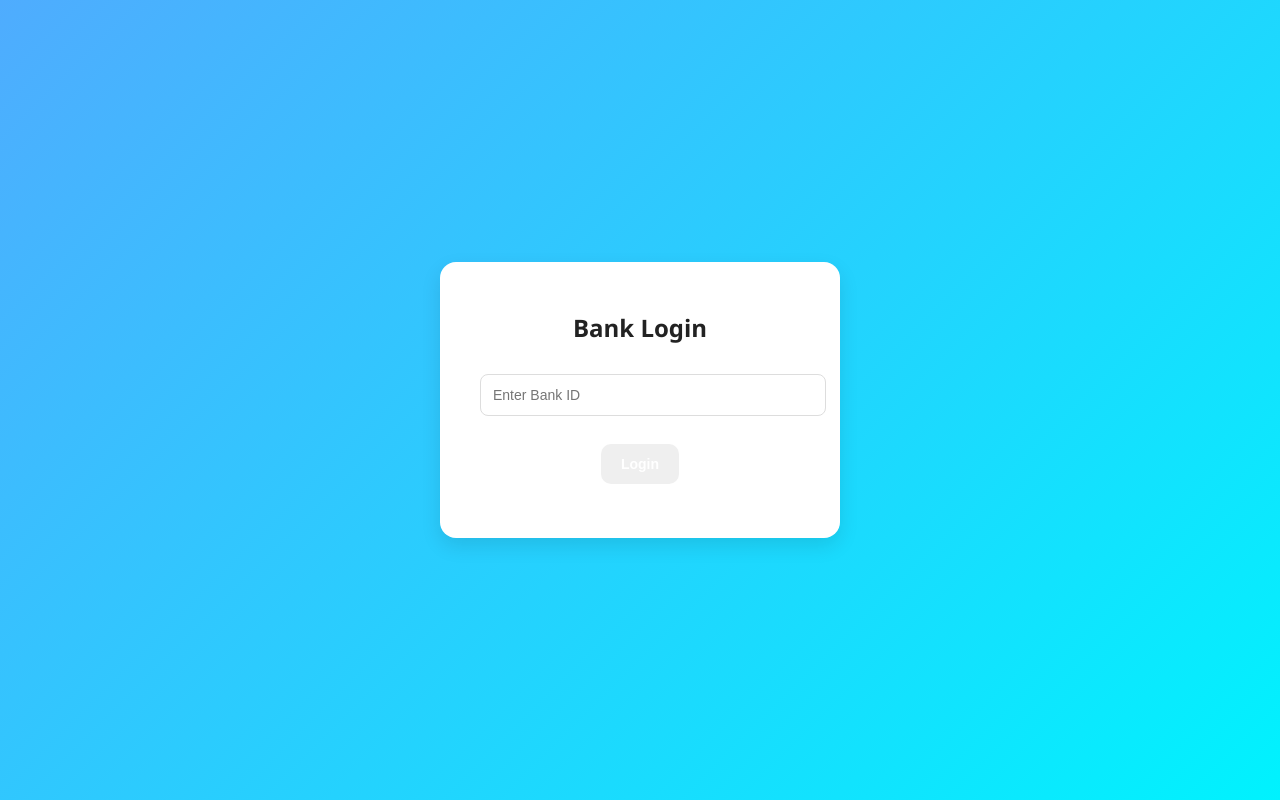
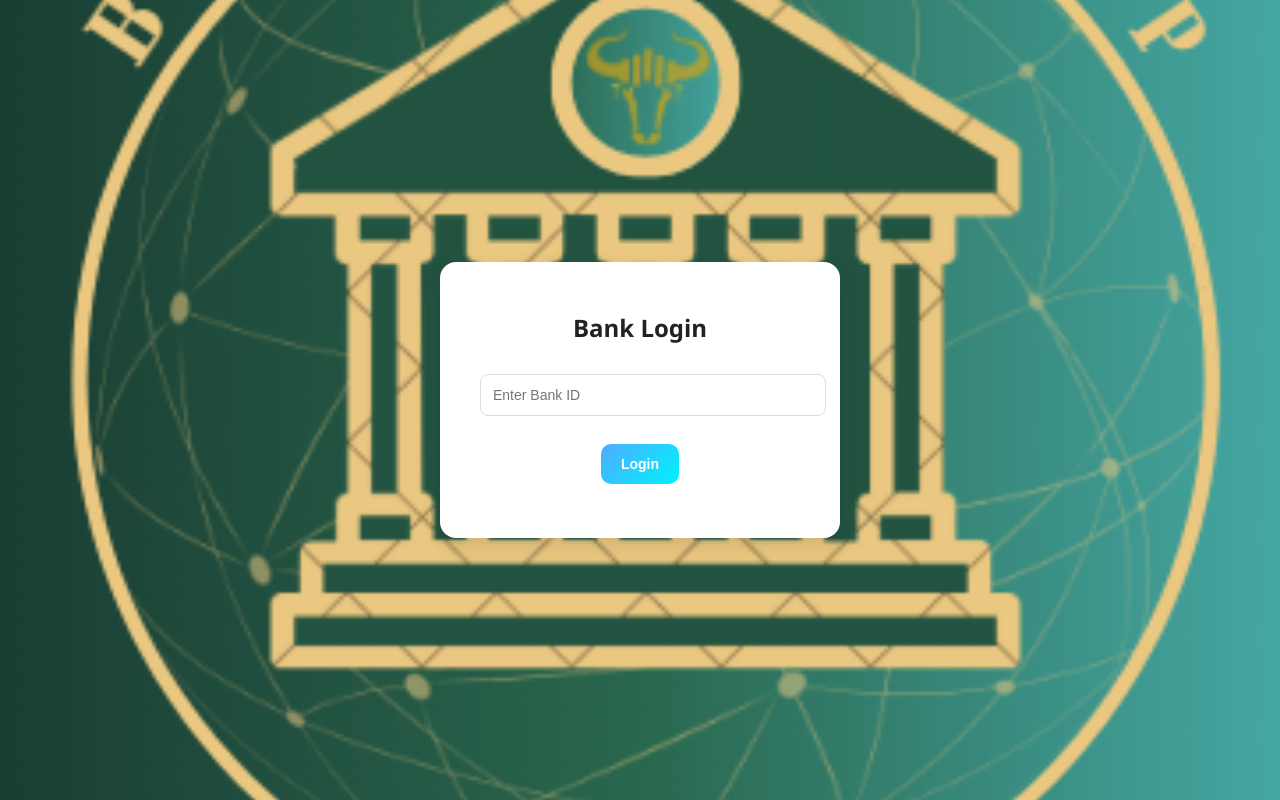
Before and after one commit to gitrhitreal/bankers, a plain HTML site: page index.html in a window 1280 px wide. Drawn offline with Linux system fonts and the light colour scheme.

Commit message:
Update index.html

```diff
--- a/index.html
+++ b/index.html
@@ -7,7 +7,8 @@
     body {
       margin: 0;
       font-family: 'Segoe UI', Tahoma, Geneva, Verdana, sans-serif;
-      background: linear-gradient(135deg, #4facfe, #00f2fe);
+      background: url("Screenshot 2025-09-12 213910.png") no-repeat center center fixed;
+      background-size: cover;
       display: flex;
       justify-content: center;
       align-items: center;
@@ -37,8 +38,7 @@
     }
     input[type="text"]:focus { border-color: #4facfe; }
     button {
-      background: url(Screenshot 2025-09-12 213910.png) no-repeat center center/cover;
-      background-size: cover;
+      background: linear-gradient(135deg, #4facfe, #00f2fe);
       border: none;
       color: white;
       padding: 12px 20px;
```
Lines whose indentation alone changed are shown as unchanged.
